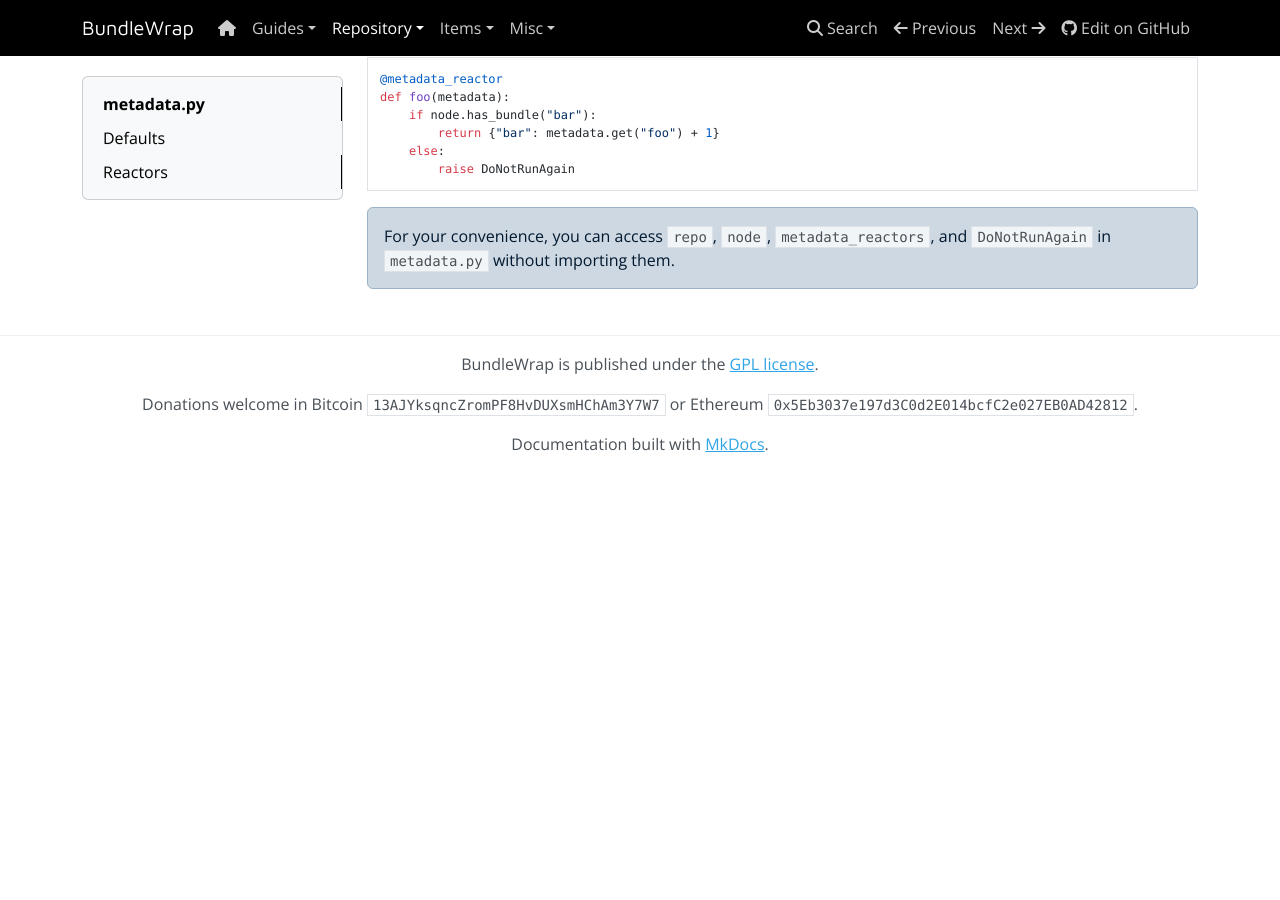
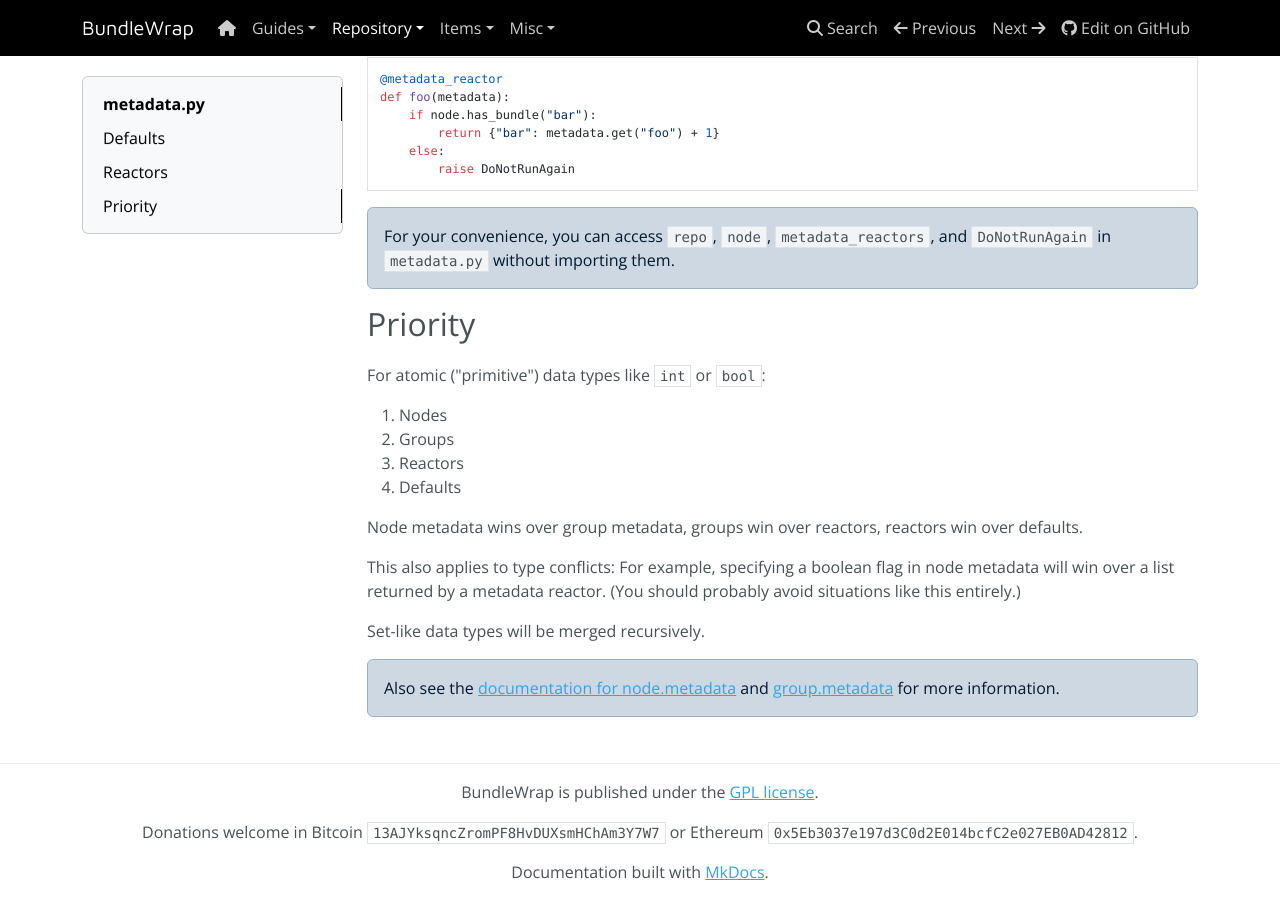
Before and after one commit to bundlewrap/bundlewrap, an MkDocs documentation site: the page built from docs/content/repo/metadata.py.md, in a window 1280 px wide and 900 px high, scrolled down 1280 px. Built offline with MkDocs 1.6.1, drawn with Linux system fonts in a browser that asks for light colours; nearby versions of some CDN libraries; before the commit the page ends 1752 px from its top, so only the background shows below that.

Commit message:
Explicitly document metadata priority

```diff
--- a/docs/content/repo/metadata.py.md
+++ b/docs/content/repo/metadata.py.md
@@ -46,3 +46,21 @@
 
 
 <div class="alert alert-info">For your convenience, you can access <code>repo</code>, <code>node</code>, <code>metadata_reactors</code>, and <code>DoNotRunAgain</code> in <code>metadata.py</code> without importing them.</div>
+
+
+## Priority
+
+For atomic ("primitive") data types like `int` or `bool`:
+
+1.  Nodes
+2.  Groups
+3.  Reactors
+4.  Defaults
+
+Node metadata wins over group metadata, groups win over reactors, reactors win over defaults.
+
+This also applies to type conflicts: For example, specifying a boolean flag in node metadata will win over a list returned by a metadata reactor. (You should probably avoid situations like this entirely.)
+
+Set-like data types will be merged recursively.
+
+<div class="alert alert-info">Also see the <a href="../nodes.py#metadata">documentation for node.metadata</a> and <a href="../groups.py#metadata">group.metadata</a> for more information.</div>
```
Also changed, not shown: docs/content/repo/groups.py.md (+1 -1 lines), docs/content/repo/nodes.py.md (+1 -1 lines).
